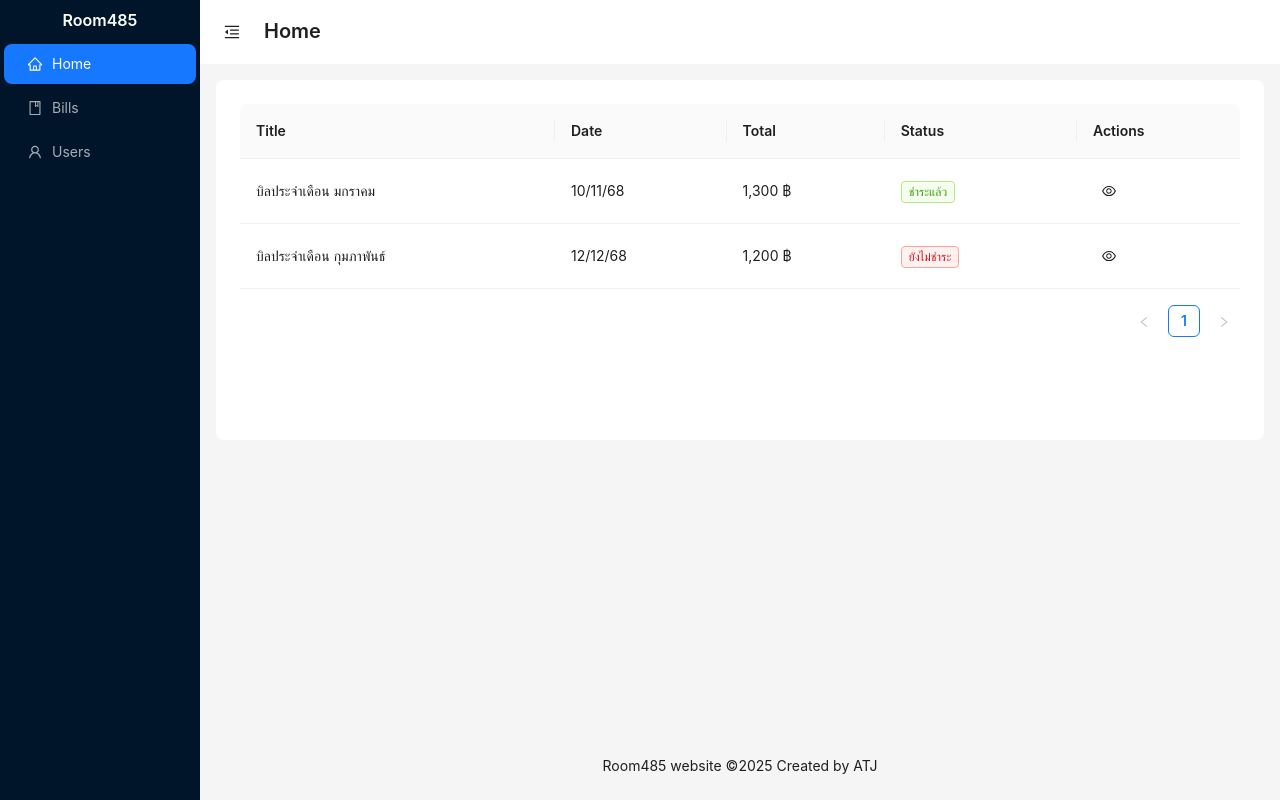
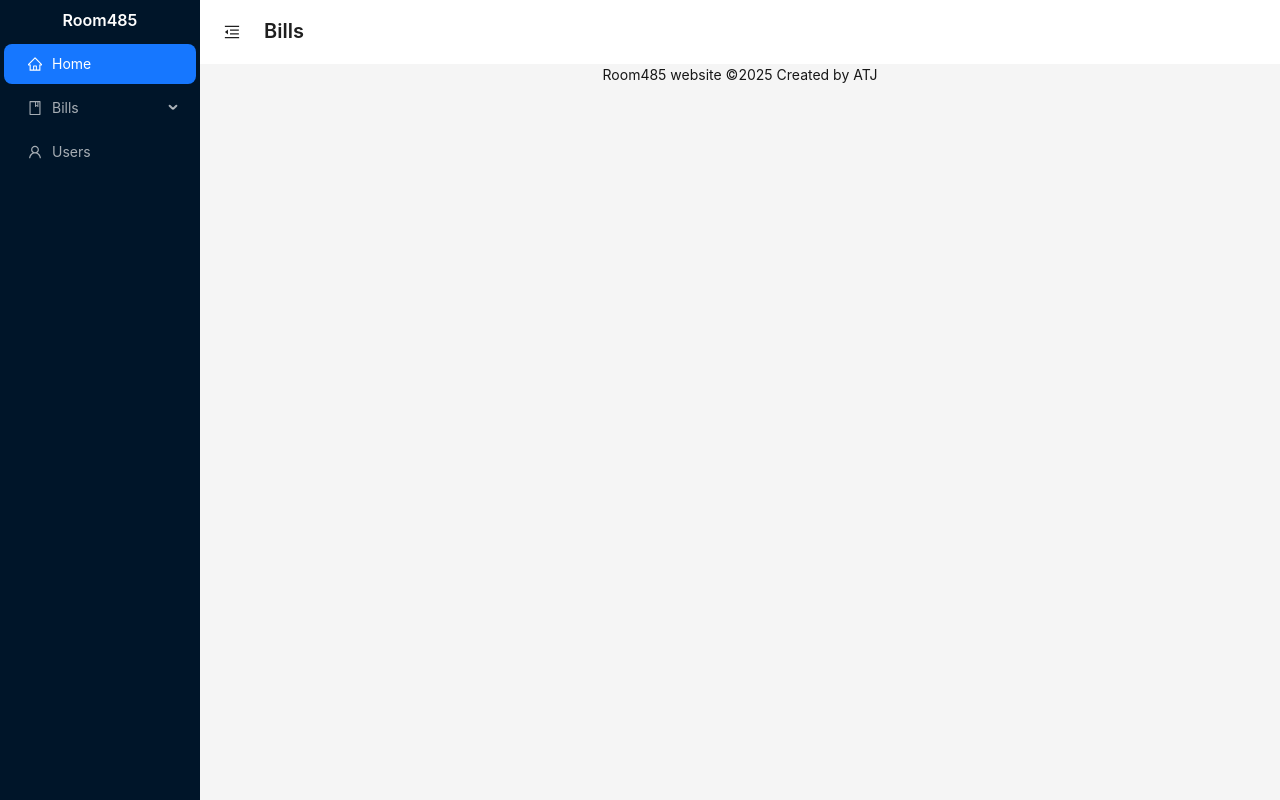
Before and after one commit to tamamiwakimura/Room485, a Next.js app: page / in a window 1280 px wide. Built offline with nearby package versions, Linux system fonts and the light colour scheme.

Commit message:
extract all component file

```diff
--- a/app/components/tabbar.tsx
+++ /dev/null
@@ -1,7 +0,0 @@
-import React from 'react'
-
-export default function Tabbar() {
-  return (
-    <div>T</div>
-  )
-}
--- a/app/layout.tsx
+++ b/app/layout.tsx
@@ -2,6 +2,7 @@ import type { Metadata } from "next";
 import { Geist, Geist_Mono } from "next/font/google";
 import "./globals.css";
 import { AuthProviders } from "./provider";
+import Layout from "./layout/layout";
 const geistSans = Geist({
   variable: "--font-geist-sans",
   subsets: ["latin"],
@@ -28,7 +29,9 @@ export default function RootLayout({
         <body
           className={`${geistSans.variable} ${geistMono.variable} antialiased`}
         >
+          <Layout>
             {children}
+          </Layout>
         </body>
       </html>
     </AuthProviders>
--- /dev/null
+++ b/app/layout/footer.tsx
@@ -0,0 +1,11 @@
+
+import { Divider } from 'antd'
+import React from 'react'
+
+export default function Footer() {
+  return (
+    <>
+      <p style={{ textAlign: "center" }}>Room485 website ©{new Date().getFullYear()} Created by ATJ</p>
+    </>
+  )
+}
--- /dev/null
+++ b/app/layout/header.tsx
@@ -0,0 +1,52 @@
+"use client"
+
+import { Button, Layout, theme, Typography } from 'antd';
+import { useRouter } from 'next/router';
+import { FC } from 'react'
+import {
+  MenuFoldOutlined,
+  MenuUnfoldOutlined,
+} from "@ant-design/icons";
+
+const { Header } = Layout;
+const { Title } = Typography;
+
+
+interface HeaderProps {
+  collapsed: boolean;
+  onCollapse: (collapsed: boolean) => void;
+}
+
+const HeaderComponent: FC<HeaderProps> = ({ collapsed, onCollapse }) => {
+  const {
+    token: { colorBgContainer, borderRadiusLG },
+  } = theme.useToken();
+
+
+  return (
+    <Header
+      style={{
+        padding: 0,
+        background: colorBgContainer,
+        display: "flex",
+        alignItems: "center",
+      }}
+    >
+      <Button
+        type="text"
+        icon={collapsed ? <MenuUnfoldOutlined /> : <MenuFoldOutlined />}
+        onClick={() => onCollapse(!collapsed)}
+        style={{
+          fontSize: "16px",
+          width: 64,
+          height: 64,
+        }}
+      />
+      <Title level={4} style={{ paddingTop: 8 }}>
+        Bills
+      </Title>
+    </Header>
+  )
+}
+
+export default HeaderComponent
--- /dev/null
+++ b/app/layout/layout.tsx
@@ -0,0 +1,31 @@
+"use client"
+
+import { FC, ReactNode, useState } from 'react'
+import { Layout as AntLayout, Grid } from 'antd'
+import SiderComponent from './sider'
+import HeaderComponent from './header'
+import Footer from './footer'
+
+interface LayoutProps {
+  children?: ReactNode;
+}
+
+const Layout: FC<LayoutProps> = ({ children }) => {
+  const [collapsed, setCollapsed] = useState<boolean>(false);
+
+  const toggleCollapse = (isCollapsed: boolean) => {
+    setCollapsed(isCollapsed);
+  };
+
+  return (
+    <AntLayout style={{ minHeight: "100vh" }}>
+      <SiderComponent collapsed = {collapsed} onCollapse={toggleCollapse} />
+      <AntLayout>
+        <HeaderComponent collapsed = {collapsed} onCollapse={toggleCollapse} />
+        <Footer />
+      </AntLayout>
+    </AntLayout>
+  )
+}
+
+export default Layout
--- /dev/null
+++ b/app/layout/sider.tsx
@@ -0,0 +1,108 @@
+"use client"
+
+import React, { FC, useState } from 'react'
+import {
+  BookOutlined,
+  HomeOutlined,
+  UserOutlined,
+} from "@ant-design/icons";
+import type { MenuProps } from "antd";
+import {
+  Layout,
+  Menu,
+  theme,
+  Typography,
+} from "antd";
+import { useRouter, usePathname } from "next/navigation";
+
+const { Title } = Typography;
+const { Sider } = Layout;
+
+interface SiderProps {
+  collapsed: boolean;
+  onCollapse: (collapsed: boolean) => void;
+}
+
+type MenuItem = Required<MenuProps>["items"][number];
+
+function getItem(
+  label: React.ReactNode,
+  key: React.Key,
+  icon?: React.ReactNode,
+  children?: MenuItem[]
+): MenuItem {
+  return {
+    key,
+    icon,
+    children,
+    label,
+  } as MenuItem;
+}
+
+const items: MenuItem[] = [
+  getItem("Home", "1", <HomeOutlined />),
+  getItem("Bills", "2", <BookOutlined />, [
+    getItem("Athane", "3"),
+    getItem("Nine", "4"),
+    getItem("Jay", "5"),
+  ]),
+  getItem("Users", "3", <UserOutlined />),
+];
+
+const SiderComponent: FC<SiderProps> = ({ collapsed, onCollapse}) => {
+  const router = useRouter();
+  const pathname = usePathname();
+  const {
+    token: { colorBgContainer, borderRadiusLG },
+  } = theme.useToken();
+
+  return (
+    <Sider trigger={null} collapsible collapsed={collapsed}>
+      <Title
+        level={5}
+        style={{ textAlign: "center", paddingTop: "8px", color: "#fff" }}
+      >
+        Room485
+      </Title>
+      <Menu
+        theme="dark"
+        mode="inline"
+        defaultSelectedKeys={[pathname]}
+        onClick={(items) => router.push(items.key)}
+        items={[
+          {
+            key: "/",
+            icon: <HomeOutlined />,
+            label: "Home",
+          },
+          {
+            key: "/bill",
+            icon: <BookOutlined />,
+            label: "Bills",
+            children: [
+              {
+                key: "/bill/Athane",
+                label: "Athane",
+              },
+              {
+                key: "/bill/Nine",
+                label: "Nine",
+              },
+              {
+                key: "/bill/Jay",
+                label: "Jay",
+              },
+            ],
+          },
+          {
+            key: "",
+            icon: <UserOutlined />,
+            label: "Users",
+          },
+        ]}
+      />
+    </Sider>
+  );
+};
+
+export default SiderComponent;
--- a/app/page.tsx
+++ b/app/page.tsx
@@ -1,10 +1,8 @@
 "use client";
 
 import React, { useState } from "react";
-import Navbar from "./components/Navbar";
 import {
   BookOutlined,
-  HomeOutlined,
   MenuFoldOutlined,
   MenuUnfoldOutlined,
   HomeOutlined,
@@ -13,7 +11,6 @@ import {
 } from "@ant-design/icons";
 import type { MenuProps } from "antd";
 import {
-  Breadcrumb,
   Button,
   Layout,
   Menu,
@@ -22,32 +19,12 @@ import {
   Typography,
   Tag,
   Modal,
+  Breadcrumb,
 } from "antd";
+import Tabbar from "./layout/sider";
+import Footer from "./layout/footer";
 const { Title } = Typography;
-const { Header, Content, Footer, Sider } = Layout;
-import { Layout, theme, Typography } from "antd";
-
-type MenuItem = Required<MenuProps>["items"][number];
-
-function getItem(
-  label: React.ReactNode,
-  key: React.Key,
-  icon?: React.ReactNode,
-  children?: MenuItem[]
-): MenuItem {
-  return {
-    key,
-    icon,
-    children,
-    label,
-  } as MenuItem;
-}
-
-const items: MenuItem[] = [
-  getItem("Home", "1", <HomeOutlined />),
-  getItem("Bills", "2", <BookOutlined />),
-  getItem("Users", "3", <UserOutlined />),
-];
+const { Header, Content, Sider } = Layout;
 
 import type { TableColumnsType, TableProps } from "antd";
 
@@ -60,10 +37,8 @@ interface DataType {
 }
 
 export default function Home() {
-  const [collapsed, setCollapsed] = useState(false);
   const [isModalOpen, setIsModalOpen] = useState(false);
   const [selectedBill, setSelectedBill] = useState<DataType | null>(null);
-
   const {
     token: { colorBgContainer, borderRadiusLG },
   } = theme.useToken();
@@ -131,75 +106,6 @@ export default function Home() {
   ];
   return (
     <Layout style={{ minHeight: "100vh" }}>
-      <Sider trigger={null} collapsible collapsed={collapsed}>
-        <Title
-          level={5}
-          style={{ textAlign: "center", paddingTop: "8px", color: "#fff" }}
-        >
-          Room485
-        </Title>
-        <Menu
-          theme="dark"
-          mode="inline"
-          defaultSelectedKeys={["1"]}
-          items={[
-            {
-              key: "1",
-              icon: <HomeOutlined />,
-              label: "Home",
-            },
-            {
-              key: "2",
-              icon: <BookOutlined />,
-              label: "Bills",
-            },
-            {
-              key: "3",
-              icon: <UserOutlined />,
-              label: "Users",
-            },
-          ]}
-        />
-      </Sider>
-      <Layout>
-        <Header
-          style={{
-            padding: 0,
-            background: colorBgContainer,
-            display: "flex",
-            alignItems: "center",
-          }}
-        >
-          <Button
-            type="text"
-            icon={collapsed ? <MenuUnfoldOutlined /> : <MenuFoldOutlined />}
-            onClick={() => setCollapsed(!collapsed)}
-            style={{
-              fontSize: "16px",
-              width: 64,
-              height: 64,
-            }}
-          />
-          <Title level={4} style={{ paddingTop: 8 }}>
-            Home
-          </Title>
-        </Header>
-        <Content style={{ padding: "16px" }}>
-          <div
-            style={{
-              padding: 24,
-              minHeight: 360,
-              background: colorBgContainer,
-              borderRadius: borderRadiusLG,
-            }}
-          >
-            <Table<DataType> columns={columns} dataSource={data} />
-          </div>
-        </Content>
-        <Footer style={{ textAlign: "center" }}>
-          Room485 website ©{new Date().getFullYear()} Created by ATJ
-        </Footer>
-      </Layout>
       <Modal
         title="รายละเอียดบิล"
         open={isModalOpen}
@@ -228,6 +134,7 @@ export default function Home() {
           </div>
         )}
       </Modal>
+      <Footer />
     </Layout>
   );
 }
```
Lines whose indentation alone changed are shown as unchanged.
